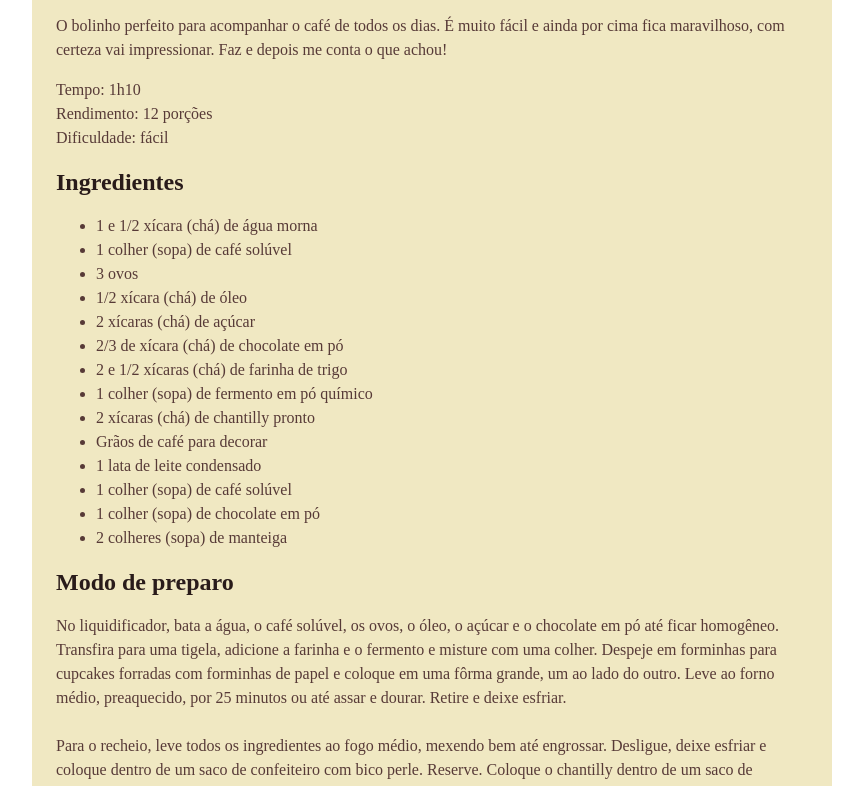
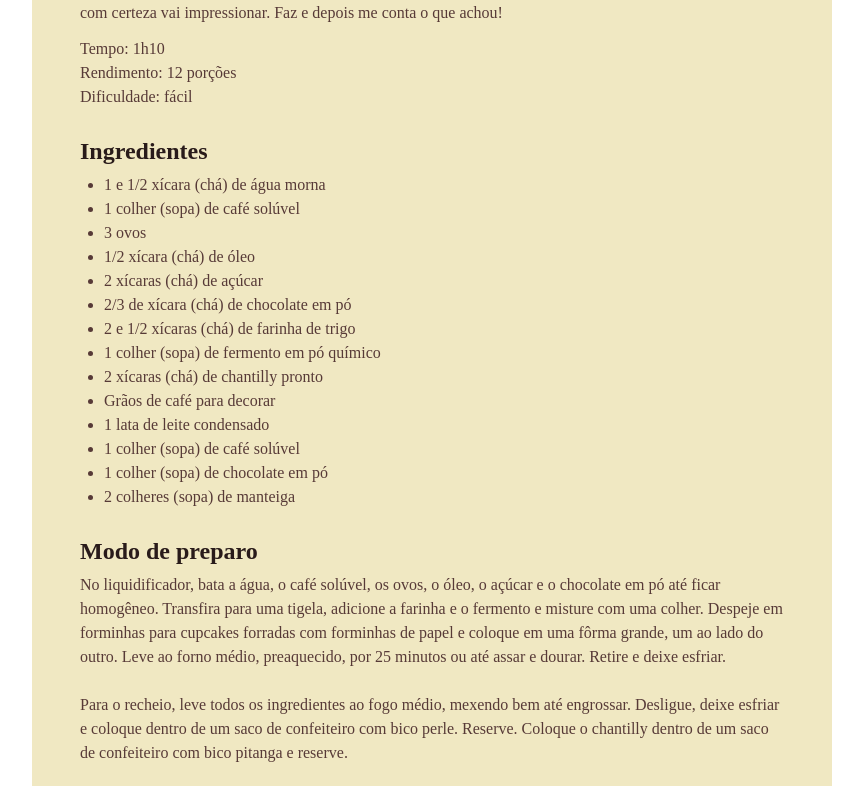
Before and after one commit to Augustoczt/Pagina-de-Receitas, a plain HTML site: page index.html in a window 1280 px wide. Shown: the part 587-1373 px from the top of the page, without its empty margins (208-1071 px from the left). Drawn offline with Linux system fonts and the light colour scheme; a web font is replaced by a local one.

Commit message:
Personalizando espaços

```diff
--- a/style.css
+++ b/style.css
@@ -1,6 +1,9 @@
+* {
+    margin: 0px;
+    padding: 0px;
+}
 :root {
     font-family: "Alice", serif;
-    line-height: 150%;
     color: #573A37;
 }
 body {
@@ -16,8 +19,18 @@
     border-radius: 24px;
     margin: 48px auto 100px;
 }
+main {
+    padding: 24px;
+}
+
+section + section {
+    margin-top: 24px;
+}
 img {
     border-radius: 16px;
+}
+#about p + p {
+    margin-top: 12px;
 }
 h1 {
     line-height: 140%;
@@ -28,4 +41,15 @@
 }
 h1 , h2 {
     color: #291B1A;
+    margin-bottom: 4px;
+    line-height: 150%;
 }
+ul {
+    padding-left: 24px;
+}
+li {
+    line-height: 150%;
+}
+p {
+    line-height: 150%;
+}
```
